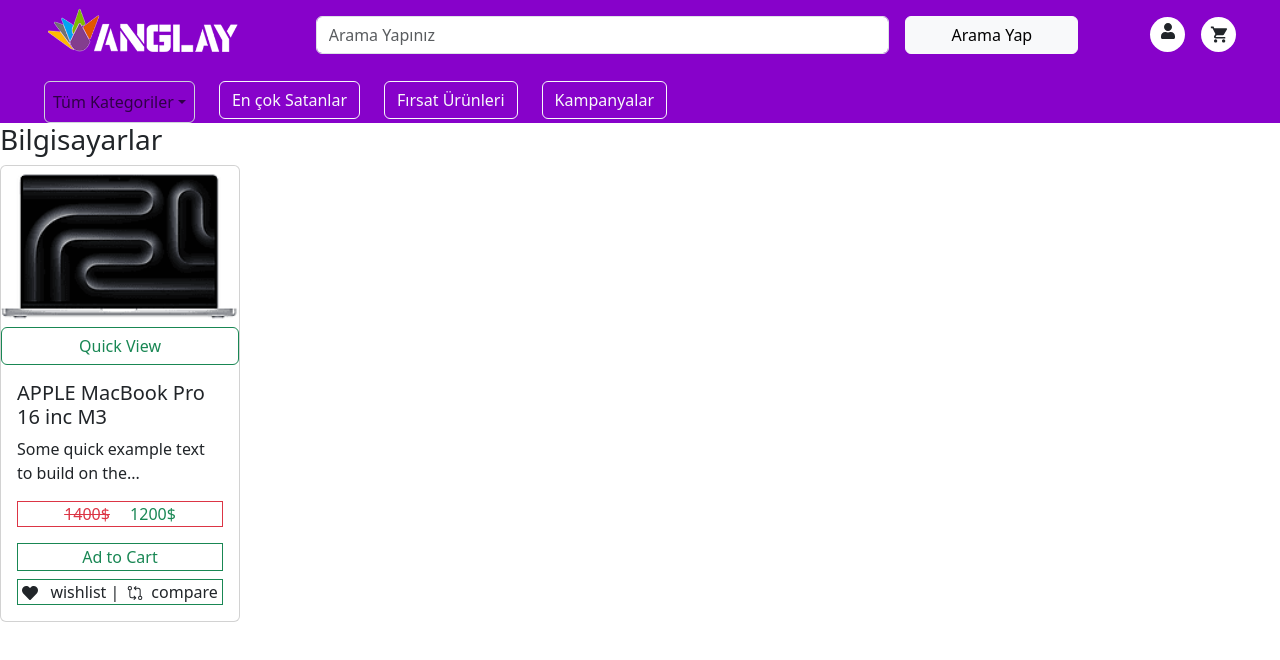
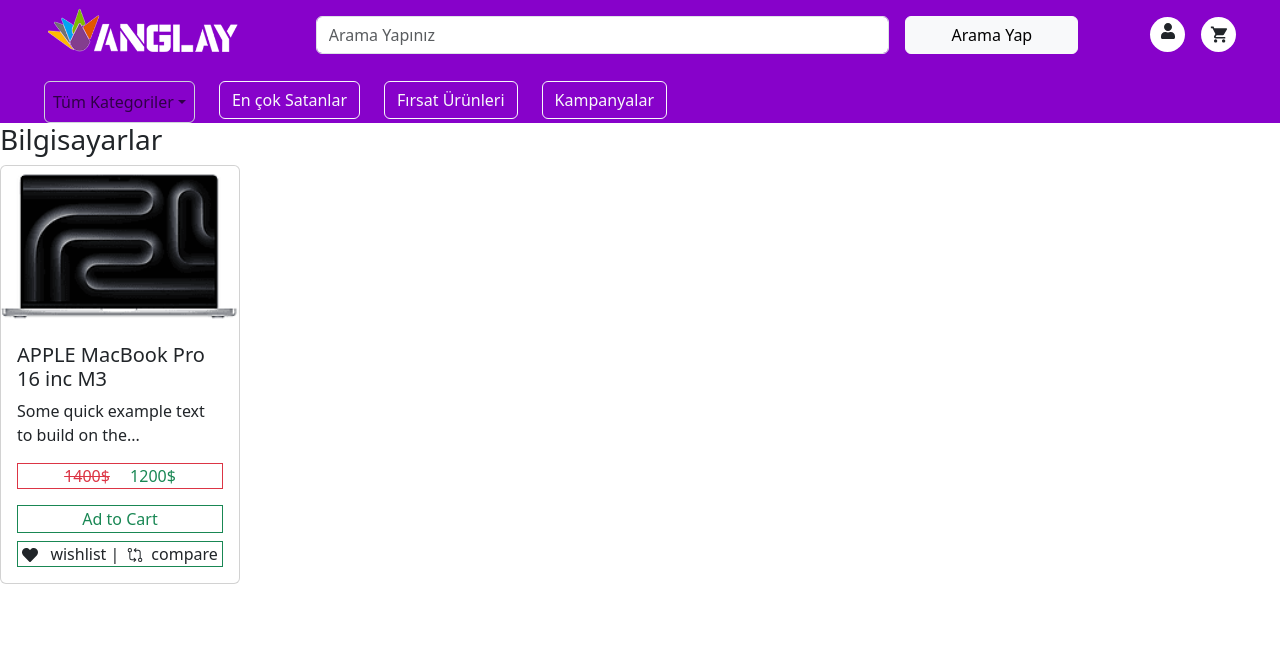
Before and after one commit to mehmeettay/anglay-eticaret, a React (Create React App) app: page /bilgisayar in a window 1280 px wide. Shown: the top 660 px of the page. Built offline with nearby package versions, Linux system fonts and the light colour scheme.

Commit message:
card added

```diff
--- /dev/null
+++ b/src/components/BilgisayarCard.css
@@ -0,0 +1,28 @@
+/* BilgisayarCard.css */
+
+/* Quick View Button */
+.card {
+    position: relative;
+    overflow: hidden;
+    border: 2px solid red;
+  }
+
+  .quick-view-container {
+    position: absolute;
+    top: 20%;
+    left: 50%;
+    transform: translate(-50%, -50%);
+    opacity: 0; /* Başlangıçta görünmez yap */
+    transition: opacity 0.3s ease-in-out; /* Opaklık değişimini yumuşaklaştır */
+  }
+
+  /* Hover anında görünür yap */
+  .card:hover .quick-view-container {
+    opacity: 1;
+  }
+.img{
+    transition: transform 0.7s ease-in-out;
+}
+  .card:hover img{
+    transform: scale(1.1); /* Resmi büyüt */
+  }
--- a/src/components/BilgisayarCard.jsx
+++ b/src/components/BilgisayarCard.jsx
@@ -6,9 +6,12 @@
 import { GoGitCompare } from "react-icons/go";
 const BilgisayarCard = () => {
   return (
-    <Card style={{ width: "15rem" }}>
-      <Card.Img variant="top" src={macbook} />
-      <button className="btn btn-outline-success w-auto">Quick View</button>
+    <Card style={{ width: "15rem" }} className="card">
+      <Card.Img className="img" variant="top" src={macbook} />
+      <div className="quick-view-container">
+        <button className="btn btn-success w-auto">Quick View</button>
+      </div>
+
       <Card.Body>
         <Card.Title>APPLE MacBook Pro 16 inc M3</Card.Title>
         <Card.Text>Some quick example text to build on the...</Card.Text>
@@ -27,15 +30,18 @@
             Ad to Cart
           </button>
         </div>
-        <div className="border border-1 border-success d-flex flex-row align-items-center justify-content-center mt-2 " role="button">
-          <div  className="me-2">
+        <div
+          className="border border-1 border-success d-flex flex-row align-items-center justify-content-center mt-2  "
+          role="button"
+        >
+          <div className="me-2">
             <FaHeart className="me-2" /> wishlist |
           </div>
 
           <div>
-            <GoGitCompare className="me-2" />compare
+            <GoGitCompare className="me-2" />
+            compare
           </div>
-
         </div>
       </Card.Body>
     </Card>
--- a/src/products/Bilgisayar.jsx
+++ b/src/products/Bilgisayar.jsx
@@ -1,5 +1,6 @@
 import React from "react";
 import BilgisayarCard from "../components/BilgisayarCard";
+import "../components/BilgisayarCard.css"
 
 const Bilgisayar = () => {
   return (
```
